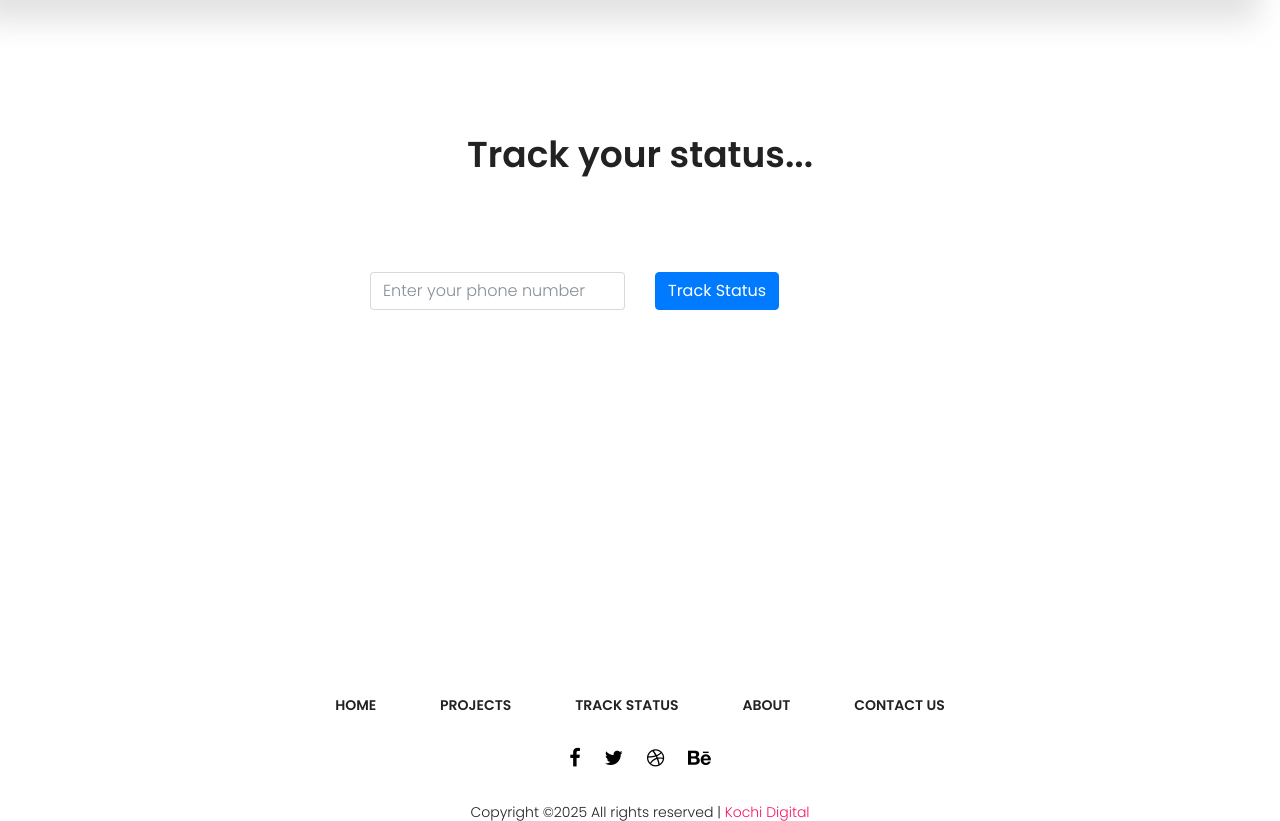
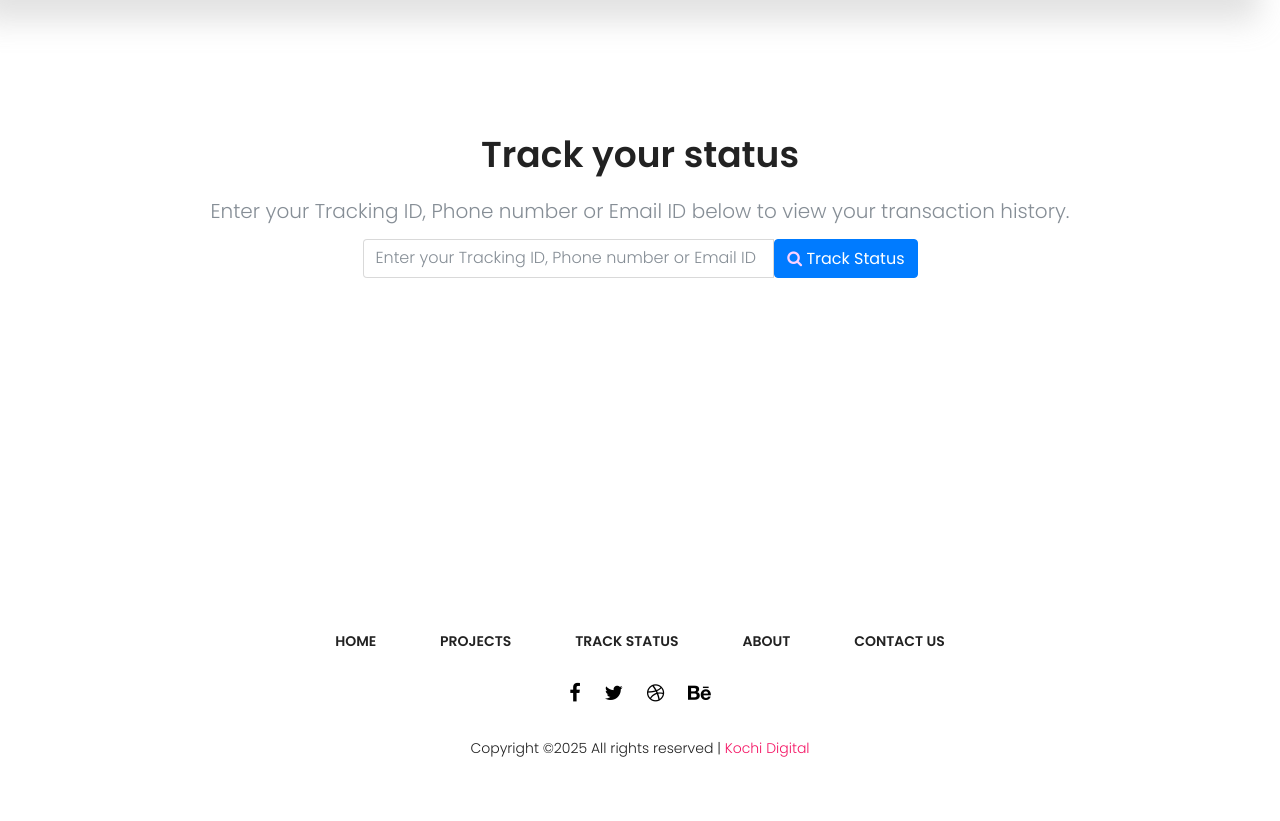
Before and after one commit to anoopksurendran1112/AspireAid, a Django app: page /user/1/track-status/ in a window 1280 px wide. Shown: the part 58-879 px from the top of the page. After the commit the page ends 815 px from the top, so only its background shows below. Run offline with Django 4.2, Linux system fonts and the light colour scheme; tables that the repository leaves empty hold one stand-in row (values such as "Sample post"); grey boxes marked "Sample" are stand-in pictures; some libraries are stand-ins or nearby versions.

Commit message:
updated track page

```diff
--- a/adminModule/templates/admin-all-transactions.html
+++ b/adminModule/templates/admin-all-transactions.html
@@ -18,6 +18,7 @@
                             <th>No of Tiles</th>
                             <th>Amount</th>
                             <th>Time</th>
+                            <th>Time</th>
                             <th>status</th>
                             <th></th>
                         </tr>
@@ -31,6 +32,7 @@
                             <td>{{ t.num_tiles }}</td>
                             <td>{{t.amount}}</td>
                             <td>{{t.transaction_time}}</td>
+                            <td>{{t.table_status}}</td>
                             <td class="{% if t.status == 'Verified'%}
                                         text-success
                                     {% elif t.status == 'Rejected' %}
--- a/userModule/templates/user-track-status.html
+++ b/userModule/templates/user-track-status.html
@@ -2,26 +2,30 @@
 {% load static %}
 {% block content %}
 
-    <!-- Start About Area -->
-    <section class=" section-gap" id="about">
+    <!-- Start Track Status Area -->
+<section class="section-gap" id="track-status">
     <div class="container">
-            <h1 class="mb-5 text-center">Track your status...</h1>
-            <div class="py-5">
-                <form method="post">
+        <h1 class="mb-4 text-center">Track your status</h1>
+        <p class="lead text-center text-muted">Enter your Tracking ID, Phone number or Email ID below to view your transaction history.</p>
+
+        <div class="d-flex justify-content-center">
+            <form method="post" class="text-center w-50 mx-auto" id="trackForm">
                 {% csrf_token %}
-                    <div class="row justify-content-center align-items-center g-3">
-                        <div class="col-md-3">
-                            <input type="tel" class="form-control" placeholder="Enter your phone number" name="phn">
+                <div class="input-group mb-2 shadow-sm rounded">
+                    <input type="text" class="form-control" placeholder="Enter your Tracking ID, Phone number or Email ID" name="track" required>
+                    <button class="btn btn-primary" type="submit">
+                        <i class="fa fa-search me-2"></i> Track Status
+                    </button>
                 </div>
-                        <div class="col-md-3">
-                            <button class="btn btn-primary" type="submit">Track Status</button>
-                        </div>
-                    </div>
+                <div id="validationMessage" class="invalid-feedback d-block text-start mb-3" style="display: none;"></div>
             </form>
         </div>
+
         {% if tra %}
-            <div class="table-responsive pt-5">
-                <table class="table table-hover my-0">
+        <div class="pt-5">
+            <h3 class="mb-3 text-center">Your Transactions from: {{search}}</h3>
+            <div class="table-responsive">
+                <table class="table table-hover my-0 ">
                     <thead class="bg-dark text-white">
                         <tr>
                             <th>Sl no</th>
@@ -34,23 +38,23 @@
                             <th>Status</th>
                         </tr>
                     </thead>
-                    <tbody>
+                    <tbody class="text-dark">
                         {% for t in tra %}
                         <tr>
                             <td>{{forloop.counter}}</td>
-                        <td>{{t.project.title}}</td>
-                        <td>{{t.project.tile_value}}</td>
-                        <td>{{t.transaction_time}}</td>
+                            <td><a href="/user/{{ins.id}}/single-project/{{t.project.id}}/">{{t.project.title}}</a></td>
+                            <td>₹{{t.project.tile_value}}</td>
+                            <td>{{t.transaction_time|date:"M d, Y"}}</td>
                             <td>{{t.tiles_bought.tiles}}</td>
                             <td>{{t.num_tiles}}</td>
-                        <td>{{t.amount}}</td>
+                            <td>₹{{t.amount}}</td>
                             <td>
                                 {% if t.status == 'Unverified' %}
-                                <span class="badge bg-secondary">{{t.status}}</span>
+                                    <h6 class="text-secondary"><strong>{{t.status}}</strong></h6>
                                 {% elif t.status == 'Verified' %}
-                                <span class="badge bg-success">{{t.status}}</span>
+                                    <h6 class="text-success"><strong>{{t.status}}</strong></h6>
                                 {% else %}
-                                <span class="badge bg-danger">{{t.status}}</span>
+                                    <h6 class="text-danger"><strong>{{t.status}}</strong></h6>
                                 {% endif %}
                             </td>
                         </tr>
@@ -58,16 +62,48 @@
                     </tbody>
                 </table>
             </div>
+        </div>
 
         {% else %}
-            <div class="py-5">
+        <div class="py-5 text-center">
             {% if request.method == 'POST' %}
-                    <h1 class="mb-5 text-center text-muted">No transactions found for this number...</h1>
+                <div class="alert alert-info" role="alert">
+                    <h4 class="alert-heading">No transactions found!</h4>
+                    <p>It seems we couldn't find any donations for the phone number you entered. Please double-check the number and try again.</p>
+                </div>
             {% endif %}
         </div>
         {% endif %}
     </div>
 </section>
-    <!-- End About Area -->
+<!-- End Track Status Area -->
+
+<script>
+    document.addEventListener('DOMContentLoaded', function () {
+        const form = document.getElementById('trackForm');
+        const trackInput = form.querySelector('[name="track"]');
+        const validationMessage = document.getElementById('validationMessage');
+
+        form.addEventListener('submit', function (event) {
+            event.preventDefault();
+
+            const inputValue = trackInput.value.trim();
+
+            if (/^\d+$/.test(inputValue)) {
+                if (inputValue.length !== 10) {
+                    validationMessage.textContent = "Phone number must be exactly 10 digits.";
+                    validationMessage.style.display = 'block';
+                    trackInput.classList.add('is-invalid');
+                    return;
+                }
+            }
+
+            validationMessage.style.display = 'none'; // Hide the message if no error
+            trackInput.classList.remove('is-invalid'); // Remove invalid class
+
+            form.submit();
+        });
+    });
+</script>
 
 {% endblock %}
--- a/userModule/views.py
+++ b/userModule/views.py
@@ -120,19 +120,18 @@ def userCheckoutView(request, ins_id):
         project = get_object_or_404(Project, id=project_id)
         total_amount = len(selected_tiles_str.split('-')) * project.tile_value
 
+        if project.closing_date <= timezone.now():
+            messages.error(request, "This project is closed for contributions.")
+            return redirect(f'/user/{ins_id}/single-project/{project_id}/')
+        if not project.table_status:
+            messages.error(request, "This project is no longer active for contributions.")
+            return redirect(f'/user/{ins_id}/single-project/{project_id}/')
+        if SelectedTile.objects.filter(project=project, tiles=selected_tiles_str, table_status=True).exists():
+            messages.error(request, "These tiles have already been selected.")
+            return redirect(f'/user/{ins_id}/single-project/{project_id}/')
+
         try:
             with db_transaction.atomic():
-
-                if project.closing_date <= timezone.now():
-                    messages.error(request, "This project is closed for contributions.")
-                    return redirect(f'/user/{ins_id}/single-project/{project_id}/')
-                if not project.table_status:
-                    messages.error(request, "This project is no longer active for contributions.")
-                    return redirect(f'/user/{ins_id}/single-project/{project_id}/')
-                if SelectedTile.objects.filter(project=project, tiles=selected_tiles_str).exists():
-                    messages.error(request, "These tiles have already been selected.")
-                    return redirect(f'/user/{ins_id}/single-project/{project_id}/')
-
                 sender = PersonalDetails.objects.create(email=email,first_name=fname,last_name=lname,phone=phn,address=addr)
                 selected_tile_instance = SelectedTile.objects.create(project=project,sender=sender,tiles=selected_tiles_str)
                 transaction = Transaction.objects.create(tiles_bought=selected_tile_instance,sender=sender,project=project,amount=total_amount,currency="INR",status="Unverified",tracking_id=get_unique_tracking_id(),message=message_text)
@@ -145,7 +144,6 @@ def userCheckoutView(request, ins_id):
 
             messages.success(request, f'Payment for the tiles {selected_tiles_str} has been initiated.')
         except Exception as e:
-            print(f"An error occurred: {e}")
             messages.error(request, f"Failed to perform checkout: {e}")
         return redirect(f'/user/{ins_id}/single-project/{project_id}/')
 
@@ -184,7 +182,6 @@ def userProofUpload(request, ins_id, trans_id):
 
             messages.success(request, "Proof of payment uploaded successfully!")
         except Exception as e:
-            print(f"An error occurred: {e}")
             messages.error(request, f"An error occurred during proof upload: {e}")
         return redirect(f'/user/{ins_id}/single-project/{tra.project.id}/')
 
@@ -194,12 +191,24 @@ def userProofUpload(request, ins_id, trans_id):
 def userTrackStatus(request, ins_id):
     ins = Institution.objects.get(id=ins_id)
     transactions = Transaction.objects.none()
+    search_content = ''
+
     if request.method == 'POST':
-        phn = request.POST.get('phn')
-        transactions = Transaction.objects.filter(sender__phone = phn).order_by('-transaction_time')
-        for t in transactions:
-            if t.tiles_bought:
-                t.num_tiles = len(t.tiles_bought.tiles.split('-'))
+        track_query = request.POST.get('track', '').strip()
+        search_content = track_query
+
+        if track_query:
+            if '@' in track_query:
+                transactions = Transaction.objects.filter(sender__email=track_query).order_by('-transaction_time')
+            elif track_query.isdigit():
+                transactions = Transaction.objects.filter(sender__phone=track_query).order_by('-transaction_time')
             else:
-                t.num_tiles = 0
-    return render(request, "user-track-status.html", {'ins': ins, 'tra':transactions})
+                transactions = Transaction.objects.filter(tracking_id=track_query).order_by('-transaction_time')
+
+            for t in transactions:
+                if t.tiles_bought:
+                    t.num_tiles = len(t.tiles_bought.tiles.split('-'))
+                else:
+                    t.num_tiles = 0
+
+    return render(request, "user-track-status.html", {'ins': ins, 'tra': transactions, 'search': search_content})
```
Also changed, not shown: adminModule/utils.py (+2 -52 lines), adminModule/views.py (+9 -20 lines). Lines whose indentation alone changed are shown as unchanged.
